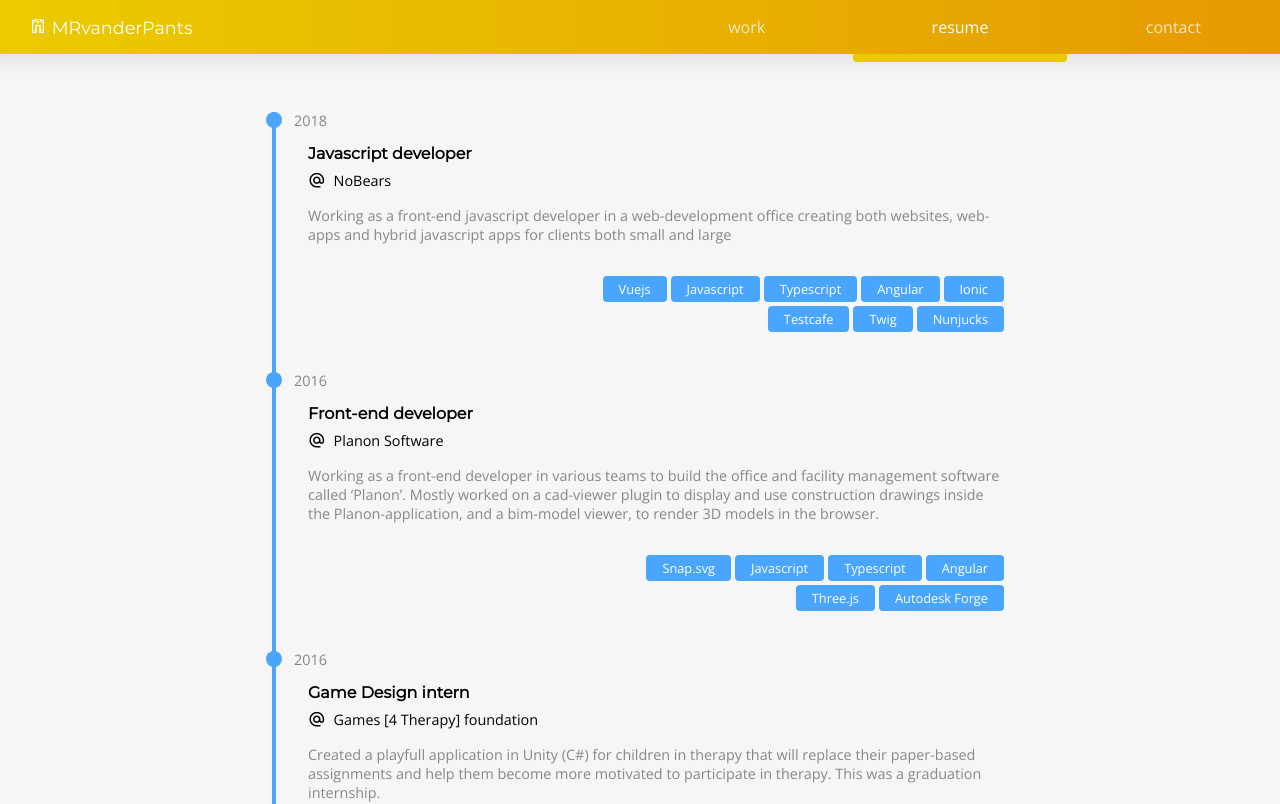
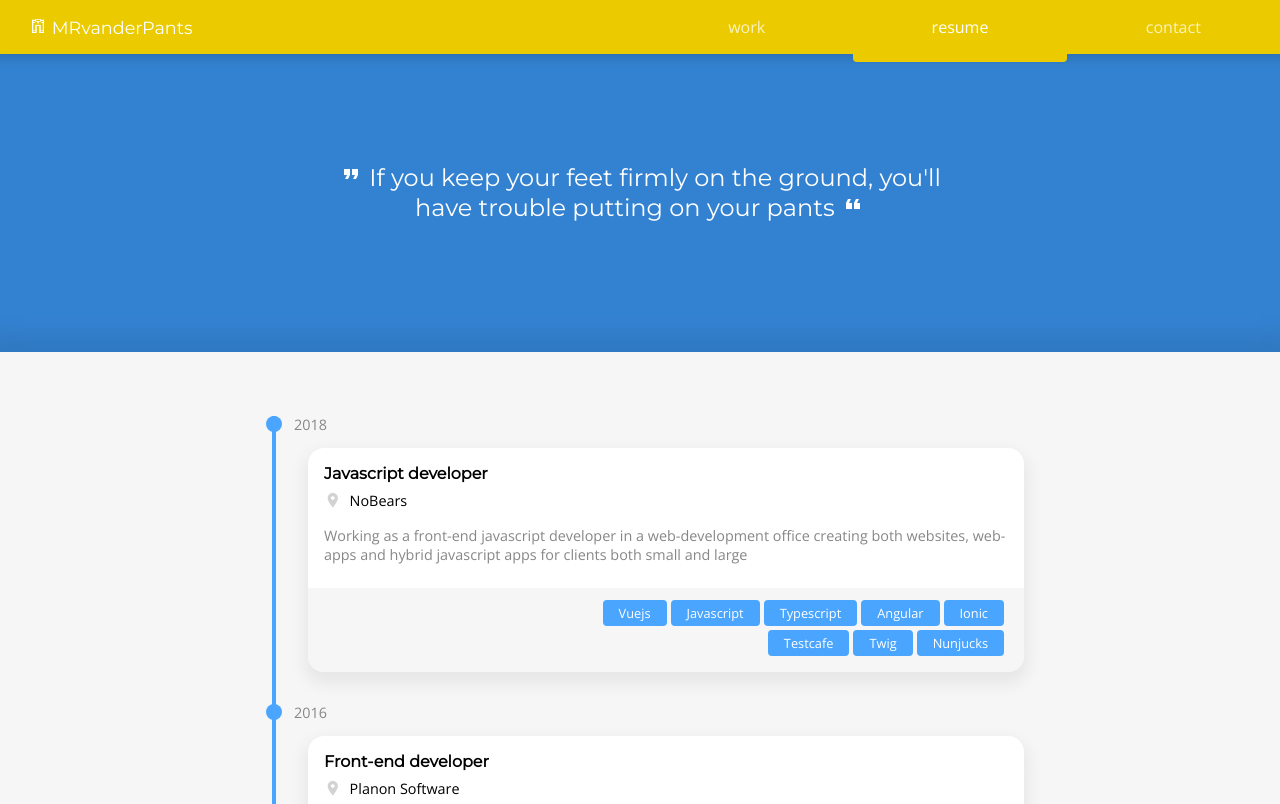
Before and after one commit to MRvanderPants/jsrpg, an Angular app: page /resume in a window 1280 px wide. Shown: the top 804 px of the page. Built offline with nearby package versions, Linux system fonts and the light colour scheme.

Commit message:
Resume page implementation

```diff
--- a/src/app/components/debug/debug.component.scss
+++ b/src/app/components/debug/debug.component.scss
@@ -7,7 +7,7 @@
 
     .debugger__content {
 
-        background-image: linear-gradient(var(--col-beige-lighter) 50%, var(--col-beige-lightest) 50%);
+        background-image: linear-gradient(var(--col-grey-lightest) 50%, var(--col-beige-lightest) 50%);
         background-size: 100% 3rem; // 2.1rem
         background-attachment: local;
         border: none;
--- a/src/app/components/header/header.component.html
+++ b/src/app/components/header/header.component.html
@@ -1,6 +1,6 @@
 <div class="header__margin"></div>
 
-<div class="header honeyFade">
+<div class="header">
 
   <div class="header__title__wrapper">
 
--- a/src/app/components/header/header.component.scss
+++ b/src/app/components/header/header.component.scss
@@ -1,19 +1,20 @@
 .header {
 
     align-items: center;
+    background-color: var(--col-yellow);
     display: flex;
     flex-wrap: wrap;
     min-height: auto;
     justify-content: center;
     padding: 0.5rem 0 0 0;
-    position: absolute;
+    position: fixed;
     top: 0;
     width: 100%;
     z-index: 1000;
 
-    -webkit-box-shadow: 0 -0.5rem 1rem 1rem #00000015;
-    -moz-box-shadow:    0 -0.5rem 1rem 1rem #00000015;
-    box-shadow:         0 -0.5rem 1rem 1rem #00000015;
+    -webkit-box-shadow: 0 -0.5rem 0.75rem 0.75rem #00000025;
+    -moz-box-shadow:    0 -0.5rem 0.75rem 0.75rem #00000025;
+    box-shadow:         0 -0.5rem 0.75rem 0.75rem #00000025;
 
     .header__title__wrapper {
 
--- a/src/app/components/textarea/textarea.component.html
+++ b/src/app/components/textarea/textarea.component.html
@@ -2,7 +2,7 @@
   <textarea #area class="textarea"></textarea>
 
   <div class="textarea__submit" (click)="submit()" [class.disabled]="disabled">
-    <i class="material-icons textarea__submit__icon" *ngIf="!disabled">play_arrow</i>
+    <i class="material-icons textarea__submit__icon" *ngIf="!disabled">play_circle_outline</i>
     <i class="material-icons textarea__submit__icon textarea__submit__icon--animating" *ngIf="disabled">autorenew</i>
   </div>
 </div>
--- a/src/app/components/textarea/textarea.component.scss
+++ b/src/app/components/textarea/textarea.component.scss
@@ -11,7 +11,7 @@
 
     .textarea {
 
-        background-image: linear-gradient(var(--col-beige-lighter) 50%, var(--col-beige-lightest) 50%);
+        background-image: linear-gradient(var(--col-grey-lightest) 50%, var(--col-beige-lightest) 50%);
         background-size: 100% 3rem; // 2.1rem
         background-attachment: local;
         border: none;
--- a/src/app/pages/resume/resume.component.html
+++ b/src/app/pages/resume/resume.component.html
@@ -1,4 +1,15 @@
 <section class="resume">
+
+  <section class="resume__hero">
+    <h1 class="resume__hero__title">
+      <i class="material-icons resume__hero__quote">format_quote</i>
+      If you keep your feet firmly on the ground, you'll have trouble putting on your pants
+      <i class="material-icons resume__hero__quote">format_quote</i>
+    </h1>
+  </section>
+
+  <section class="resume__timeline">
+    <div class="resume__timeline__wrapper">
 
       <div class="resume__item" *ngFor="let job of jobs">
 
@@ -8,6 +19,8 @@
             {{ job.date_start }}
           </span>
         </div>
+
+        <div class="resume__item__block">
 
           <div class="resume__item__header">
 
@@ -19,7 +32,7 @@
               <div class="resume__client" *ngFor="let client of job.clients">
 
                 <i class="material-icons resume__client__icon">
-            alternate_email
+                  location_on
                 </i>
                 <span class="resume__client__label">
                   {{ client }}
@@ -51,5 +64,8 @@
 
           </div>
         </div>
+      </div>
+    </div>
+  </section>
 
 </section>
--- a/src/app/pages/resume/resume.component.scss
+++ b/src/app/pages/resume/resume.component.scss
@@ -1,6 +1,44 @@
 .resume {
 
-    margin-top: 2rem;
+    .resume__hero {
+
+        align-items: center;
+        background-color: var(--col-blue-darker);
+        display: flex;
+        flex-direction: column;
+        height: 20rem;
+        justify-content: center;
+
+        .resume__hero__title {
+
+            color: var(--col-beige-lightest);
+            font-family: 'Montserrat', sans-serif;
+            font-size: 1.5rem;
+            font-weight: normal;
+            margin: 0 2rem;
+            text-align: center;
+
+            .resume__hero__quote:last-of-type {
+
+                -moz-transform: scaleX(-1) scaleY(-1);
+                -o-transform: scaleX(-1) scaleY(-1);
+                -webkit-transform: scaleX(-1) scaleY(-1);
+                transform: scaleX(-1) scaleY(-1);
+                filter: FlipH FlipV;
+                -ms-filter: "FlipH FlipV";
+            }
+        }
+    }
+
+    .resume__timeline {
+
+        padding-top: 1rem;
+
+        -webkit-box-shadow: 0 0 1.5rem 1rem #00000015;
+        -moz-box-shadow:    0 0 1.5rem 1rem #00000015;
+        box-shadow:         0 0 1.5rem 1rem #00000015;
+
+        .resume__timeline__wrapper {
 
             .resume__item {
 
@@ -30,6 +68,17 @@
                         position: absolute;
                     }
                 }
+
+                .resume__item__block {
+
+                    background-color: var(--col-beige-lightest);
+                    border-radius: 1rem;
+                    margin: 1rem 1rem 0 0;
+                    overflow: hidden;
+
+                    -webkit-box-shadow: 0 0.5rem 1rem 0.25rem #00000010;
+                    -moz-box-shadow:    0 0.5rem 1rem 0.25rem #00000010;
+                    box-shadow:         0 0.5rem 1rem 0.25rem #00000010;
 
                     .resume__item__header {
 
@@ -63,6 +112,7 @@
 
                                 .resume__client__icon {
 
+                                    color: var(--col-grey);
                                     font-size: 1.1rem;
                                     padding-right: 0.5rem;
                                 }
@@ -72,7 +122,8 @@
 
                     .resume__item__content {
 
-            padding: 0.5rem 1rem;
+                        background-color: var(--col-grey-lightest);
+                        padding: 0.75rem 1rem 0.5rem 1rem;
 
                         .resume__item__details {
 
@@ -85,7 +136,6 @@
 
                             display: flex;
                             flex-wrap: wrap;
-                margin: 0 0 0.5rem 0;
 
                             .resume__item__chips__chip {
 
@@ -100,13 +150,28 @@
                     }
                 }
             }
+        }
+    }
+}
 
 
 @media screen and (min-width: 640px) {
 
     .resume {
 
-        margin: 5rem auto 0 auto;
+        .resume__hero {
+
+            .resume__hero__title {
+                width: 50%;
+            }
+        }
+
+        .resume__timeline {
+
+            .resume__timeline__wrapper {
+
+                margin: 0 auto;
+                padding-top: 3rem;
                 width: 60%;
 
                 .resume__item {
@@ -120,6 +185,7 @@
                     .resume__item__content {
 
                         align-items: baseline;
+                        background-color: var(--col-grey-lightest);
                         display: flex;
                         padding: 0 1rem;
 
@@ -140,10 +206,16 @@
                         .resume__item__chips {
 
                             flex-direction: row-reverse;
-                    margin: 0.5rem 0 0.25rem 0 !important;
+                            margin: 0 0 0.25rem 0 !important;
                             max-width: 66%;
+                        }
+                    }
+
+                    .resume__item__block {
+                        margin: 1rem 0 0 1rem;
                     }
                 }
             }
         }
     }
+}
--- a/src/app/pages/resume/resume.component.ts
+++ b/src/app/pages/resume/resume.component.ts
@@ -34,7 +34,7 @@ export class ResumeComponent implements OnInit {
       clients: ['Games [4 Therapy] foundation'],
       description: `Created a playfull application in Unity (C#) for children in therapy that will replace their paper-based assignments and help them become more motivated to participate in therapy. This was a graduation internship.`
     }, {
-      role: 'Design/ Developer',
+      role: 'Designer, Developer',
       skills: ['Javascript'],
       date_start: '2014',
       date_end: '2015',
--- a/src/styles/variables.scss
+++ b/src/styles/variables.scss
@@ -38,3 +38,21 @@
     background: linear-gradient(to right, #ebcb00 0%,#e69a02 100%); /* W3C, IE10+, FF16+, Chrome26+, Opera12+, Safari7+ */
     filter: progid:DXImageTransform.Microsoft.gradient( startColorstr='#ebcb00', endColorstr='#e69a02',GradientType=1 ); /* IE6-9 */
 }
+
+.oceanFade {
+    /* Permalink - use to edit and share this gradient: http://colorzilla.com/gradient-editor/#ebcb00+0,e69a02+100 */
+    background: #3382d1; /* Old browsers */
+    background: -moz-linear-gradient(left, #3382d1 0%, #2563a0 100%); /* FF3.6-15 */
+    background: -webkit-linear-gradient(left, #3382d1 0%,#2563a0 100%); /* Chrome10-25,Safari5.1-6 */
+    background: linear-gradient(to right, #3382d1 0%,#2563a0 100%); /* W3C, IE10+, FF16+, Chrome26+, Opera12+, Safari7+ */
+    filter: progid:DXImageTransform.Microsoft.gradient( startColorstr='#3382d1', endColorstr='#2563a0',GradientType=1 ); /* IE6-9 */
+}
+
+.oceanFade {
+    /* Permalink - use to edit and share this gradient: http://colorzilla.com/gradient-editor/#ebcb00+0,e69a02+100 */
+    background: #3382d1; /* Old browsers */
+    background: -moz-linear-gradient(left, #3382d1 0%, #FFFFFF 100%); /* FF3.6-15 */
+    background: -webkit-linear-gradient(left, #3382d1 0%,#FFFFFF 100%); /* Chrome10-25,Safari5.1-6 */
+    background: linear-gradient(to right, #3382d1 0%,#FFFFFF 100%); /* W3C, IE10+, FF16+, Chrome26+, Opera12+, Safari7+ */
+    filter: progid:DXImageTransform.Microsoft.gradient( startColorstr='#3382d1', endColorstr='#FFFFFF',GradientType=1 ); /* IE6-9 */
+}
```
Also changed, not shown: src/assets/gfx/logo_white_large.png (added). Lines whose indentation alone changed are shown as unchanged.
